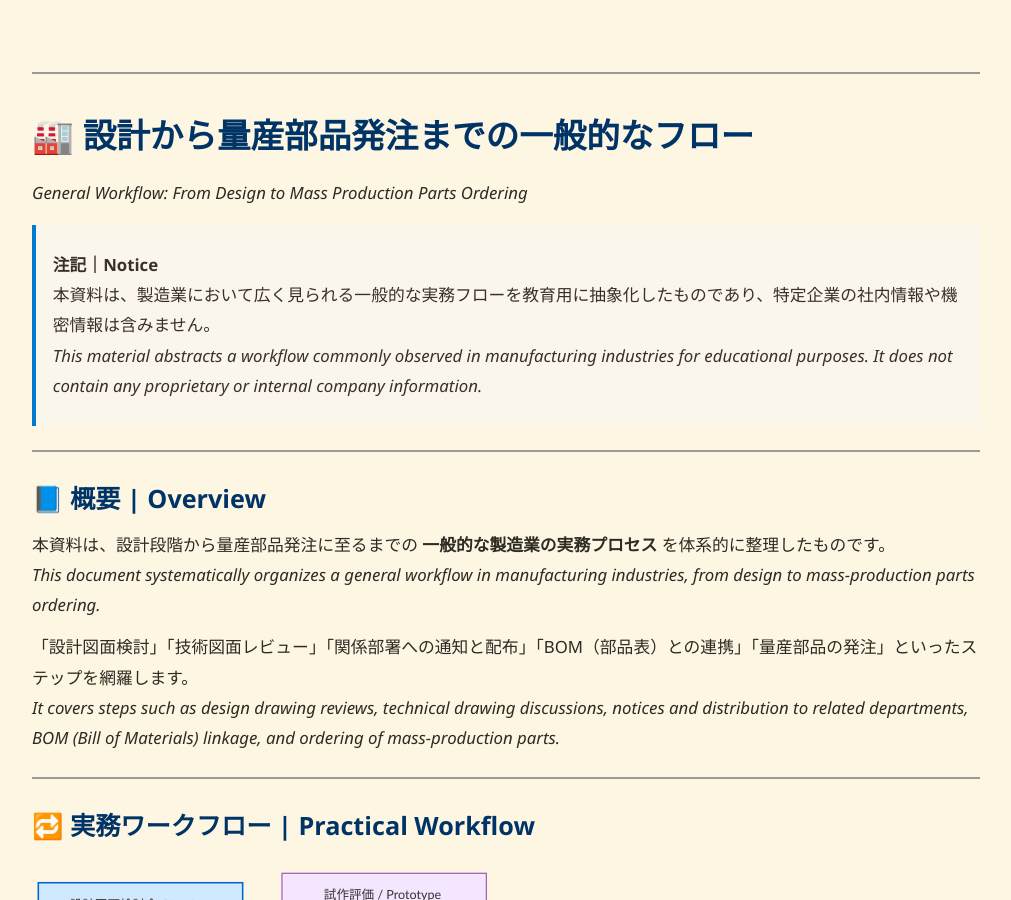
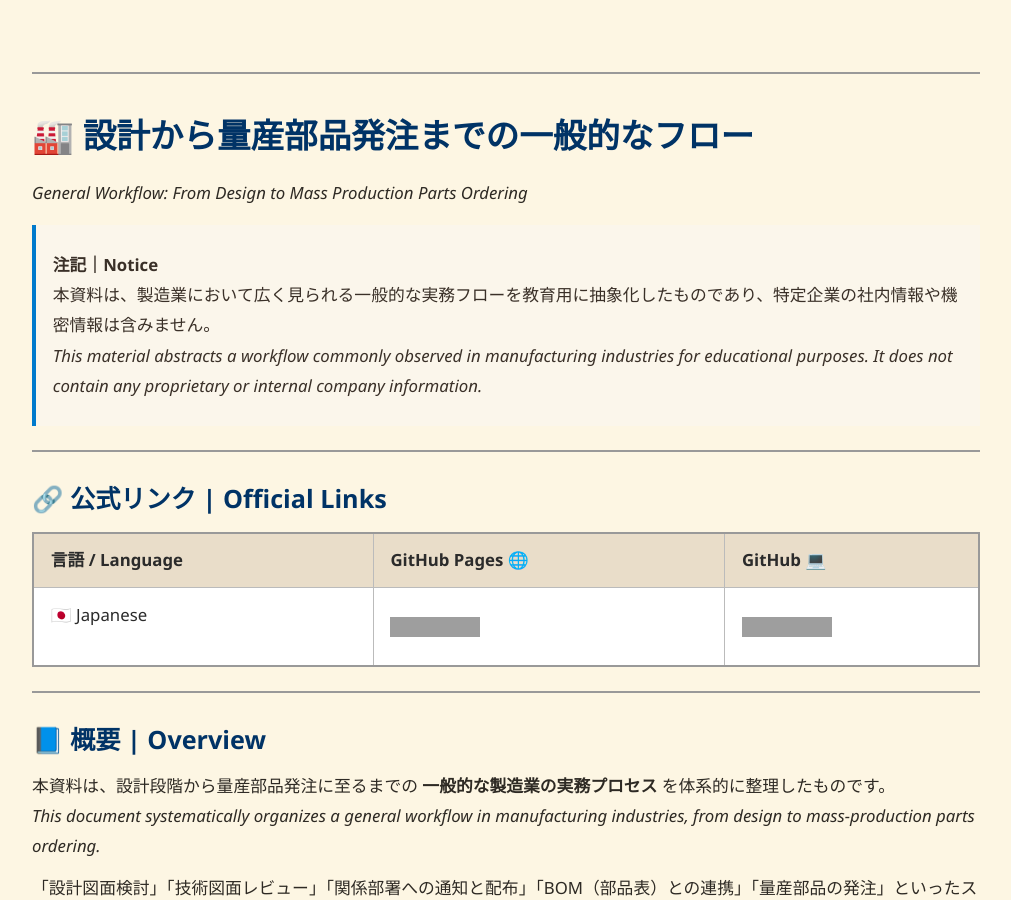
Before and after one commit to Samizo-AITL/EduMecha, a Jekyll site: the page built from 08_production_process/production_process_flow.md, in a window 1280 px wide and 900 px high. Shown: the whole window, without its empty margins (134-1145 px from the left). Built offline with Jekyll 4.4.1, drawn with Linux system fonts in a browser that asks for light colours; grey boxes are pictures that could not be loaded.

Commit message:
Update production_process_flow.md

```diff
--- a/08_production_process/production_process_flow.md
+++ b/08_production_process/production_process_flow.md
@@ -11,6 +11,14 @@
 > **注記｜Notice**
 > 本資料は、製造業において広く見られる一般的な実務フローを教育用に抽象化したものであり、特定企業の社内情報や機密情報は含みません。
 > *This material abstracts a workflow commonly observed in manufacturing industries for educational purposes. It does not contain any proprietary or internal company information.*
+
+---
+
+## 🔗 公式リンク | Official Links
+
+| 言語 / Language | GitHub Pages 🌐 | GitHub 💻 |
+|-----------------|----------------|-----------|
+| 🇯🇵 Japanese | [![GitHub Pages JP](https://img.shields.io/badge/GitHub%20Pages-日本語版-brightgreen?logo=github)](https://samizo-aitl.github.io/EduMecha/08_production_process/08_mp_guideline/) | [![GitHub Repo JP](https://img.shields.io/badge/GitHub-日本語版-blue?logo=github)](https://github.com/Samizo-AITL/EduMecha/tree/main/08_production_process/08_mp_guideline) |
 
 ---
 
```
